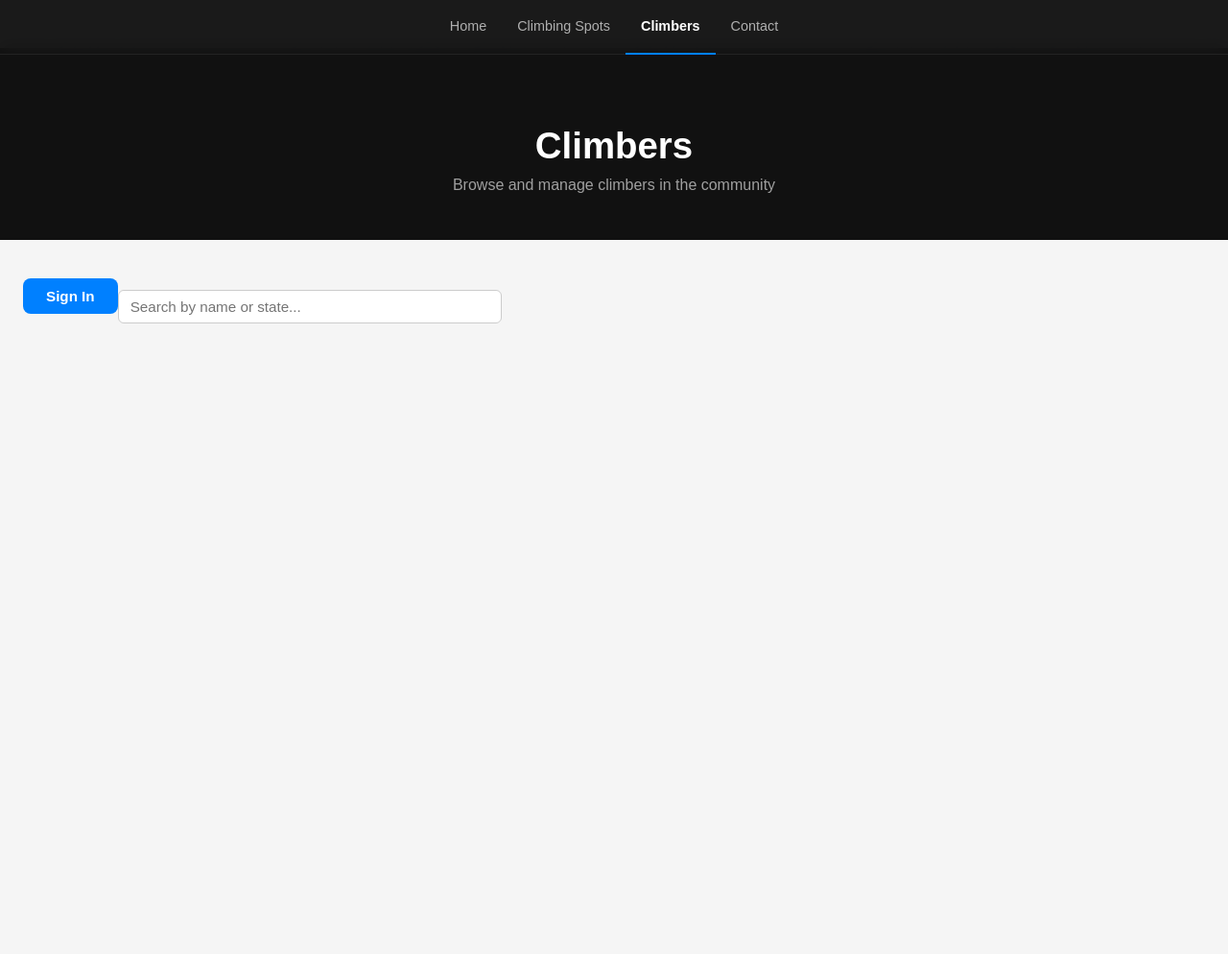
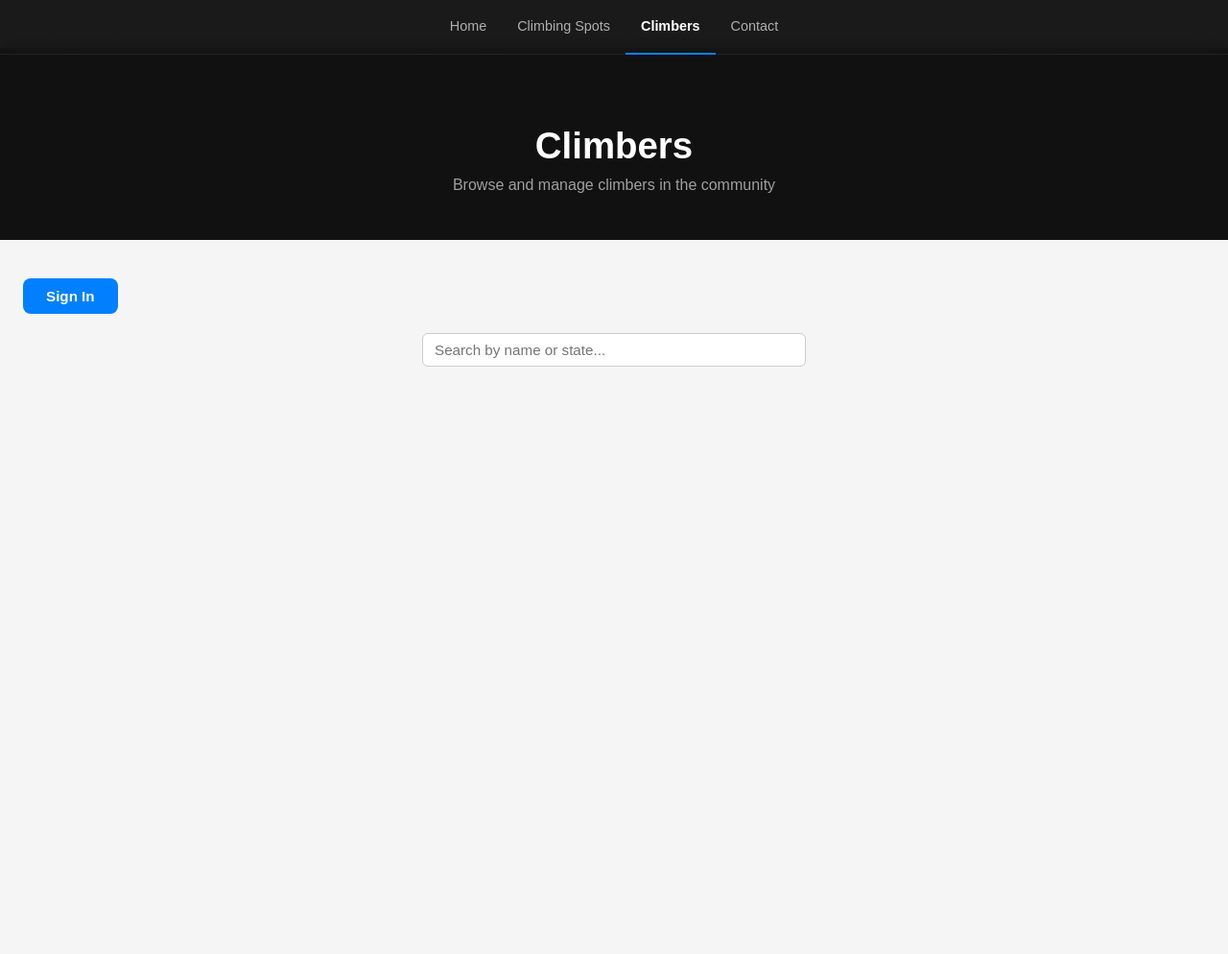
Before and after one commit to jkagawa/fsnd-capstone-project, a Flask app: page /climbers in a window 1280 px wide. Shown: the whole page at 96% size. Run offline with Flask 2, Linux system fonts and the light colour scheme; data that the repository does not hold is empty.

Commit message:
Update search box positioning

```diff
--- a/static/main.css
+++ b/static/main.css
@@ -709,10 +709,11 @@ header {
 
 .search-input {
     display: block;
+    clear: both;
     width: 100%;
     max-width: 400px;
     padding: 8px 12px;
-    margin: 12px 0;
+    margin: 12px auto;
     border: 1px solid #ccc;
     border-radius: 6px;
     font-size: 0.95rem;
--- a/templates/climbers.html
+++ b/templates/climbers.html
@@ -18,6 +18,7 @@
        {% endif %}
     {% endwith %}
 
+    <div>
         {% if current_user %}
             <a href="/logout"><button id="button-signout">Sign Out</button></a>
         {% else %}
@@ -27,6 +28,7 @@
         {% if 'post:climber' in user_permissions and not user_has_profile %}
             <button id="button-create-profile" class="button-add" onclick="openForm()">+ Create Climber Profile</button>
         {% endif %}
+    </div>
 
     <input id="search-climbers" type="text" class="search-input" placeholder="Search by name or state...">
     <p id="search-no-results" class="search-no-results" style="display:none">No climbers match your search.</p>
--- a/templates/climbing-spots.html
+++ b/templates/climbing-spots.html
@@ -18,6 +18,7 @@
        {% endif %}
     {% endwith %}
 
+    <div>
         {% if current_user %}
             <a href="/logout"><button id="button-signout">Sign Out</button></a>
         {% else %}
@@ -26,6 +27,7 @@
         {% if 'post:climbing-spot' in user_permissions %}
             <button id="button-add-spot" class="button-add" onclick="openForm()">+ Add</button>
         {% endif %}
+    </div>
 
     <input id="search-spots" type="text" class="search-input" placeholder="Search by name, city, or state...">
     <p id="search-no-results" class="search-no-results" style="display:none">No spots match your search.</p>
```
Lines whose indentation alone changed are shown as unchanged.
